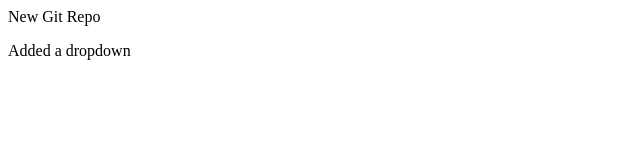
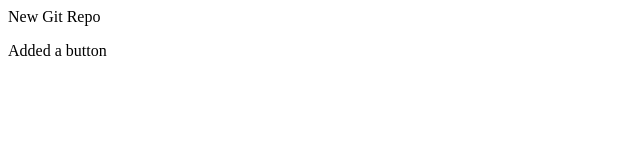
Before and after one commit to AksharZala25/LocalRepo, a plain HTML site: page LocalRepo/index.html in a window 1280 px wide. Shown: the full height of the page, 0-640 px from the left. Drawn offline with Linux system fonts and the light colour scheme.

Commit message:
Add button

```diff
--- a/LocalRepo/index.html
+++ b/LocalRepo/index.html
@@ -1,2 +1,2 @@
 <p>New Git Repo</p>
-<p>Added a dropdown</p>
+<p>Added a button</p>
```
